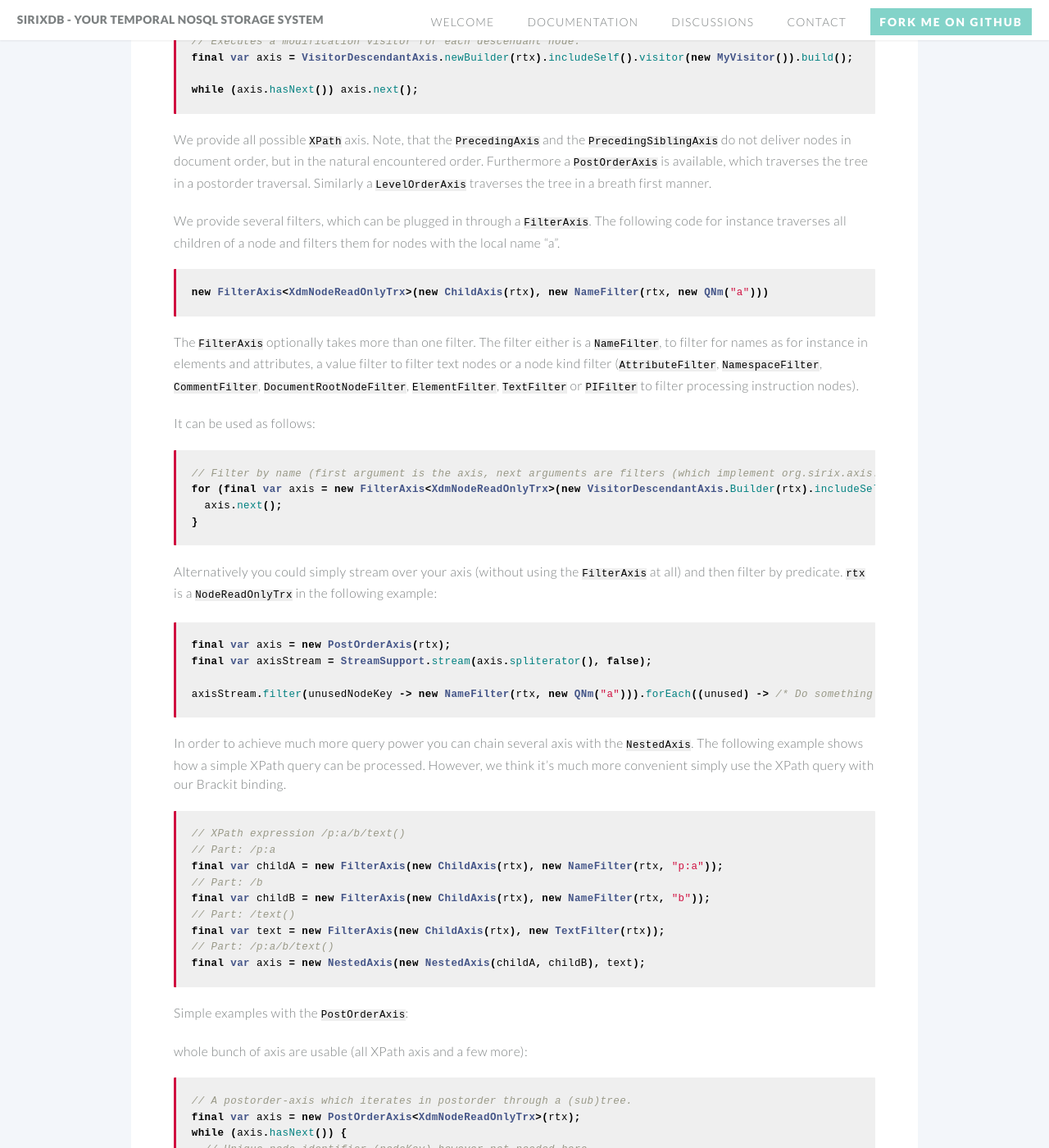
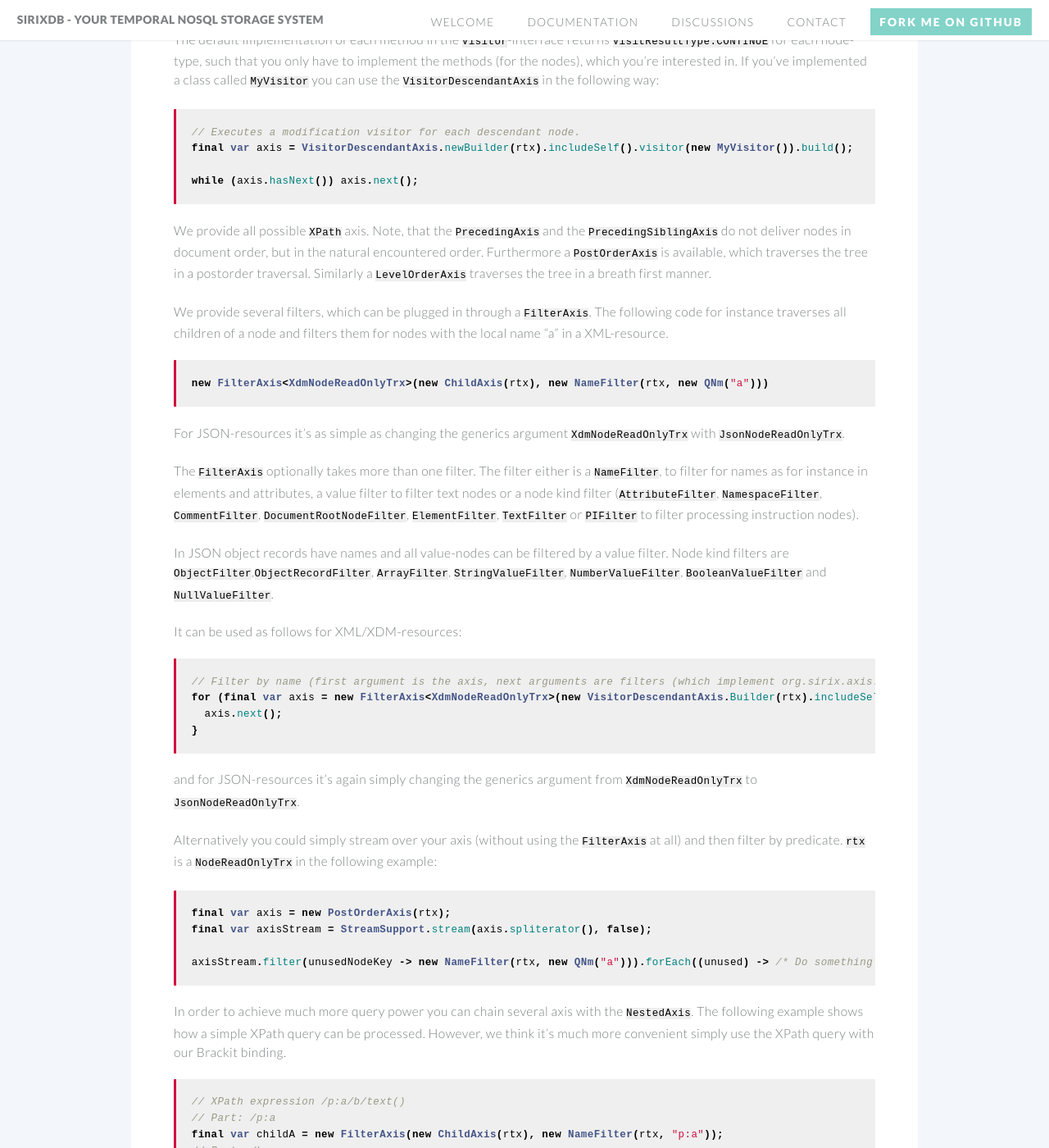
Before and after one commit to sirixdb/sirixdb.github.io, a Jekyll site: the page built from transactional-cursor-api.md, in a window 1280 px wide and 1400 px high, scrolled down 6375 px. Shown: the whole window at 82% size. Built offline with Jekyll 4.4.1, drawn with Linux system fonts in a browser that asks for light colours; our own code applies the rules of GitHub Pages for plain Markdown files; some of the changed text lies outside the part shown.

Commit message:
Update transactional-cursor-api.md

````diff
--- a/transactional-cursor-api.md
+++ b/transactional-cursor-api.md
@@ -218,7 +218,9 @@
 ```
 
 ### Axis to navigate in space and in time
-However as this is such a common case to iterate over structual and non-structural nodes as for instance namespace- and attribute-nodes we also provide a simple wrapper axis:
+We provide several axis to navigate through the tree structur. Namely all of the axis known from XPath for both XML/XDM- as well as JSON-databases.
+
+For instance as it's a common case to iterate over structual and non-structural nodes in our XDM representation as for instance  iterating over namespace- and attribute-nodes of elements we also provide a simple wrapper axis:
 
 ```java
 new NonStructuralWrapperAxis(new DescendantAxis(rtx))
@@ -236,6 +238,7 @@
  */
 VisitResult visit(ImmutableElement node);
 ```
+Another visitor exists for JSON-resources.
 
 The only implementation of the `VisitResult` interface is the following enum:
 
@@ -273,15 +276,19 @@
 
 We provide all possible `XPath` axis. Note, that the `PrecedingAxis` and the `PrecedingSiblingAxis` do not deliver nodes in document order, but in the natural encountered order. Furthermore a `PostOrderAxis` is available, which traverses the tree in a postorder traversal. Similarly a `LevelOrderAxis` traverses the tree in a breath first manner.
 
-We provide several filters, which can be plugged in through a `FilterAxis`. The following code for instance traverses all children of a node and filters them for nodes with the local name "a".
+We provide several filters, which can be plugged in through a `FilterAxis`. The following code for instance traverses all children of a node and filters them for nodes with the local name "a" in a XML-resource.
 
 ```java
 new FilterAxis<XdmNodeReadOnlyTrx>(new ChildAxis(rtx), new NameFilter(rtx, new QNm("a")))
 ```
 
+For JSON-resources it's as simple as changing the generics argument `XdmNodeReadOnlyTrx` with `JsonNodeReadOnlyTrx`.
+
 The `FilterAxis` optionally takes more than one filter. The filter either is a `NameFilter`, to filter for names as for instance in elements and attributes, a value filter to filter text nodes or a node kind filter (`AttributeFilter`, `NamespaceFilter`, `CommentFilter`, `DocumentRootNodeFilter`, `ElementFilter`, `TextFilter` or `PIFilter` to filter processing instruction nodes).
 
-It can be used as follows:
+In JSON object records have names and all value-nodes can be filtered by a value filter. Node kind filters are `ObjectFilter`,`ObjectRecordFilter`, `ArrayFilter`, `StringValueFilter`, `NumberValueFilter`, `BooleanValueFilter` and `NullValueFilter`.
+
+It can be used as follows for XML/XDM-resources:
 
 ```java
 // Filter by name (first argument is the axis, next arguments are filters (which implement org.sirix.axis.filter.Filter).
@@ -289,6 +296,8 @@
   axis.next();
 }
 ```
+
+and for JSON-resources it's again simply changing the generics argument from `XdmNodeReadOnlyTrx` to `JsonNodeReadOnlyTrx`.
 
 Alternatively you could simply stream over your axis (without using the `FilterAxis` at all) and then filter by predicate. `rtx` is a `NodeReadOnlyTrx` in the following example:
 
@@ -418,7 +427,7 @@
 
 We can then navigate to a specific node, either via axis, filters and so on or if we know the node key simply through the method `moveTo(long)` whereas the long parameter is the node key of the node we want to select.
 
-We provide several navigational primitives/methods. After the resource/document is opened the cursor sits at a document root node, which is a node, which is present after bootstrapping a resource. We are then able to navigate to it's first child which is the XML root element via `moveToFirstChild()`. Similar, we can move to a right sibling with `moveToRightSibling()`, or move to the left sibling (`moveToLeftSibling()`). Furthermore many more methods to navigate through the tree are available. For instance `moveToLastChild()` or `moveToAttribute(int)`/`moveToAttributeByName(new QNm("foobar"))`/`moveToNamespace(int)` if we reside an element node. Further more we added the ability to move to the next node in preorder (`moveToNext()`) or to the previous node in preorder (`moveToPrevious()`). Or for instance to the next node on the XPath `following::`-axis. A simple example is this:
+We provide several navigational primitives/methods. After the resource/document is opened the cursor sits at a document root node, which is a node, which is present after bootstrapping a resource. We are then able to navigate to it's first child which is the XML root element via `moveToFirstChild()`. Similar, we can move to a right sibling with `moveToRightSibling()`, or move to the left sibling (`moveToLeftSibling()`). Furthermore many more methods to navigate through the tree are available. For instance `moveToLastChild()` or `moveToAttribute(int)`/`moveToAttributeByName(new QNm("foobar"))`/`moveToNamespace(int)` if we reside an element node. For JSON-resources the moveTo-methods for attributes and namespaces are obviously not available. Furthermore we added the ability to move to the next node in preorder (`moveToNext()`) or to the previous node in preorder (`moveToPrevious()`). Or for instance to the next node on the XPath `following::`-axis. A simple example is this:
 
 ```java
 // A fluent call would be if you know a node has a right sibling and there's a first child of the right sibling.
@@ -454,11 +463,21 @@
 Once we navigated to the node, we are able to either update for instance the name or the value (depending on the node type).
 
 ```java
-// Cursor for instance points to an element node.
+// Cursor resides on an element node.
 if (wtx.isElement()) wtx.setName(new QNm("foo"))
 
 // Or a text node
 if (wtx.isText()) wtx.setValue("foo")
+```
+
+or for JSON-resources:
+
+```java
+// Cursor resides on an object key.
+if (wtx.isObjectKey()) wtx.setName(new QNm("foo"))
+
+// Or a string value node node
+if (wtx.isStringValue()) wtx.setValue("foo")
 ```
 
 Or we can insert new elements via `insertElementAsFirstChild(new QNm("foo"))`/`insertElementAsLeftSibling(new QNm("foo"))`/`insertElementAsRightSibling(new QNm("foo"))`. Similar methods exist for all other node types. We for sure always check for consistency and if calling the method on a specific node type should be allowed or not.
````
Also changed, not shown: other parts of transactional-cursor-api.md (+1 -1 lines).
